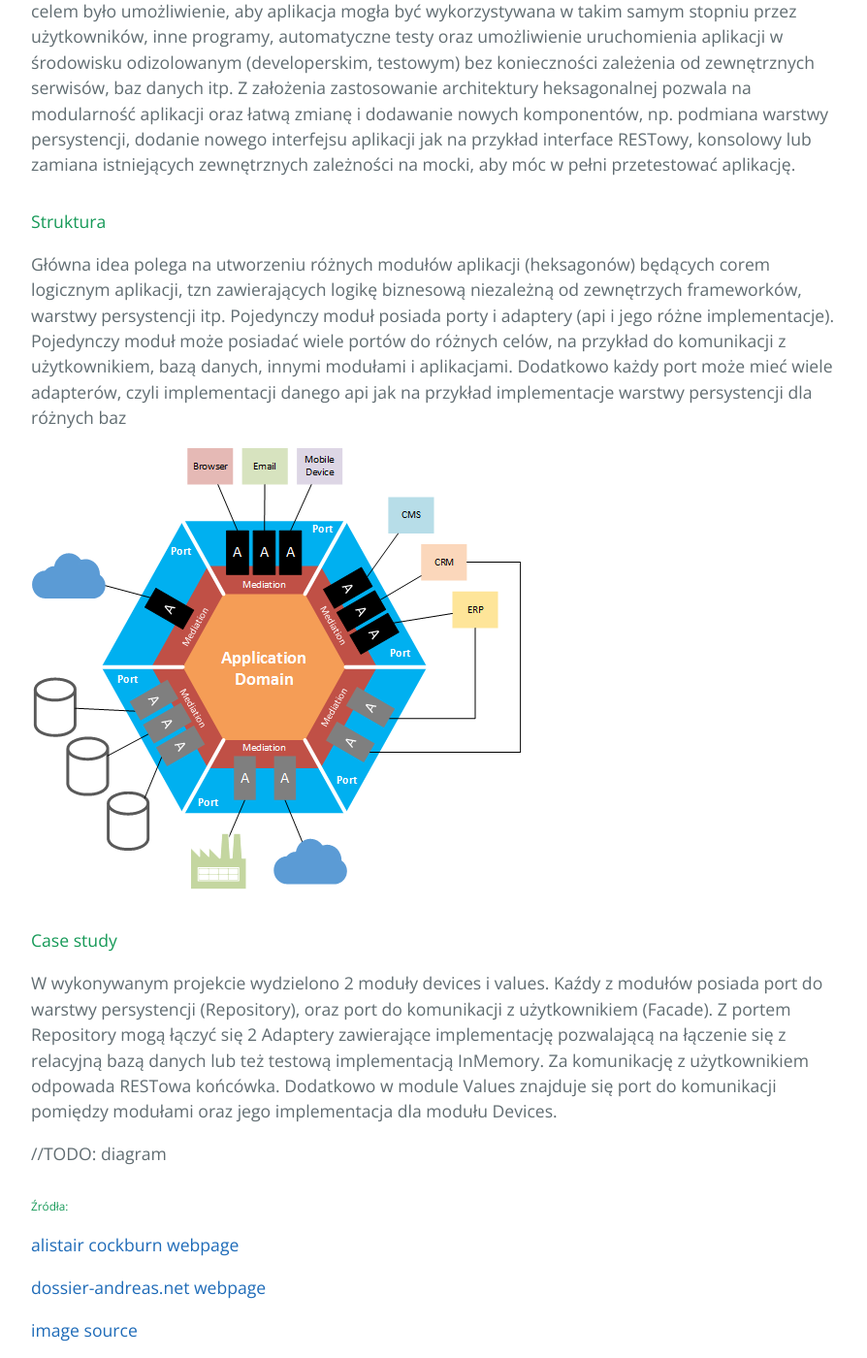
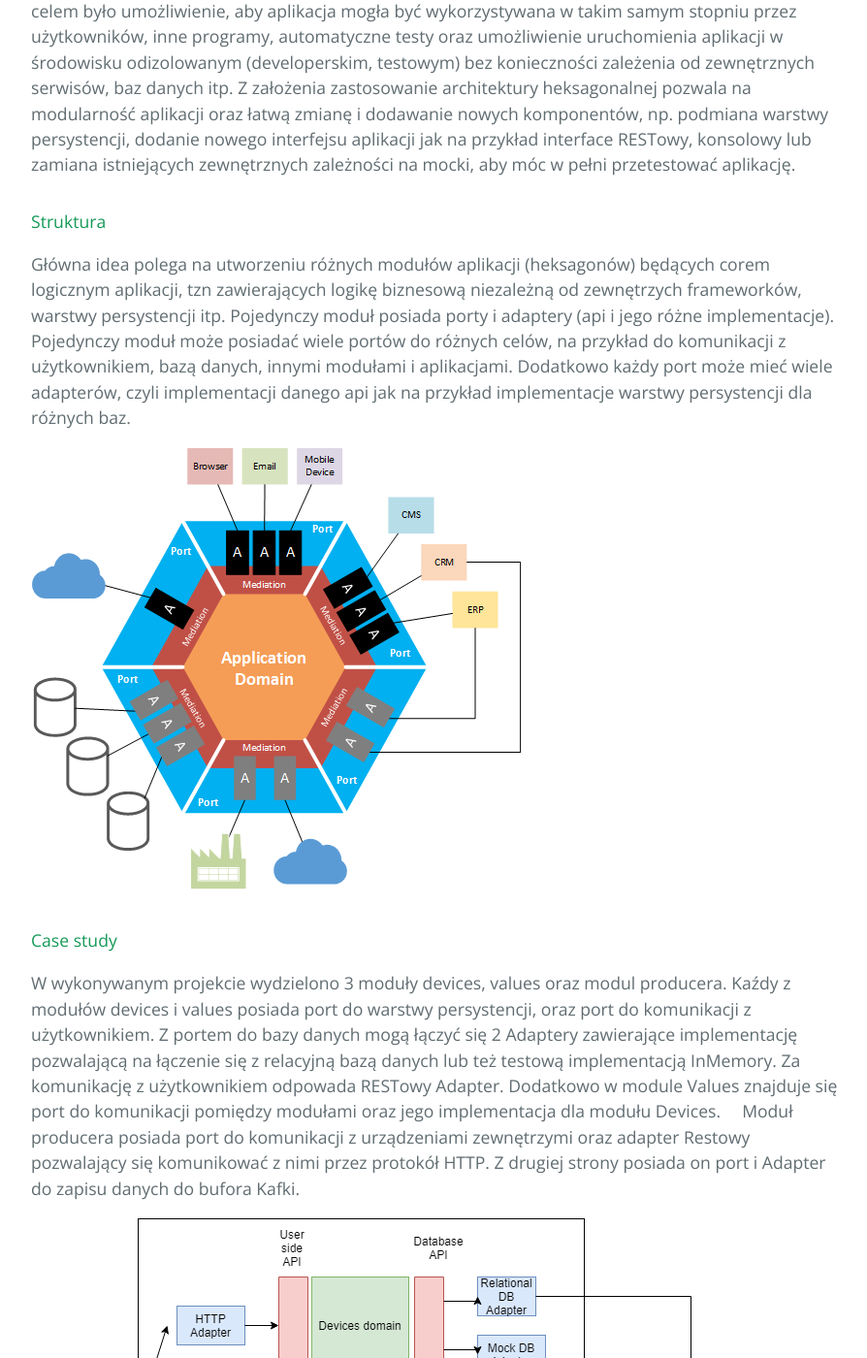
Before and after one commit to kamdibus/PIK, a Jekyll site: the page built from _posts/2018-05-30-Hexagonal-Architecture.md, in a window 1280 px wide and 1400 px high, scrolled down 738 px. Shown: the whole window at 97% size, without its empty margins (192-1086 px from the left). Built offline with Jekyll 4.4.1, drawn with Linux system fonts in a browser that asks for light colours; some of the changed text lies outside the part shown.

Commit message:
Hex arch v 1.4

```diff
--- a/_posts/2018-05-30-Hexagonal-Architecture.md
+++ b/_posts/2018-05-30-Hexagonal-Architecture.md
@@ -1,26 +1,48 @@
 ---
 layout: post
-title: "Sample post"
+title: "Architektura Hexagonalna"
 ---
 
 ### Architektura heksagonalna
 ###### Przemysław WIlczyński
 #### Wstęp
-Celem niniejszego artykułu jest pokazanie głównej idei budowania aplikacji z wykorzystaniem architektury heksagonalnej (zwanej również architekturą portów i adapterów), przedstawieniem jej zalet oraz próby jej wykorzystania.
+Celem niniejszego artykułu jest pokazanie głównej idei budowania aplikacji z wykorzystaniem
+architektury heksagonalnej (zwanej również architekturą portów i adapterów), przedstawieniem
+jej zalet oraz próby jej wykorzystania.
 #### Cel wprowadzenia architektury
-Koncept architektury heksagonalnej został wprowadzony przez Alistair Cockburn w 2005. Głównym celem było umożliwienie, aby aplikacja mogła być wykorzystywana w takim samym stopniu przez użytkowników, inne programy, automatyczne testy oraz umożliwienie uruchomienia aplikacji w środowisku odizolowanym (developerskim, testowym) bez konieczności zależenia od zewnętrznych serwisów, baz danych itp.
-Z  założenia zastosowanie architektury heksagonalnej pozwala na modularność aplikacji oraz łatwą zmianę i dodawanie nowych komponentów, np. podmiana warstwy persystencji, dodanie nowego interfejsu aplikacji jak na przykład interface RESTowy, konsolowy lub zamiana istniejących zewnętrznych zależności na mocki, aby móc w pełni przetestować aplikację.
+Koncept architektury heksagonalnej został wprowadzony przez Alistair Cockburn w 2005.
+Głównym celem było umożliwienie, aby aplikacja mogła być wykorzystywana w takim samym stopniu przez
+użytkowników, inne programy, automatyczne testy oraz umożliwienie uruchomienia aplikacji w środowisku
+odizolowanym (developerskim, testowym) bez konieczności zależenia od zewnętrznych serwisów, baz danych itp.
+Z  założenia zastosowanie architektury heksagonalnej pozwala na modularność aplikacji oraz łatwą zmianę
+i dodawanie nowych komponentów, np. podmiana warstwy persystencji, dodanie nowego interfejsu aplikacji
+jak na przykład interface RESTowy, konsolowy lub zamiana istniejących zewnętrznych zależności na mocki,
+aby móc w pełni przetestować aplikację.
 #### Struktura
-Główna idea polega na utworzeniu różnych modułów aplikacji (heksagonów) będących corem logicznym aplikacji, tzn zawierających logikę biznesową niezależną od zewnętrzych frameworków, warstwy persystencji itp.
-Pojedynczy moduł posiada porty i adaptery (api i jego różne implementacje). Pojedynczy moduł może posiadać wiele portów do różnych celów, na przykład do komunikacji z użytkownikiem, bazą danych, innymi modułami i aplikacjami. Dodatkowo każdy port może mieć wiele adapterów, czyli implementacji danego api jak na przykład implementacje warstwy persystencji dla różnych baz
+Główna idea polega na utworzeniu różnych modułów aplikacji (heksagonów) będących corem logicznym
+aplikacji, tzn zawierających logikę biznesową niezależną od zewnętrzych frameworków, warstwy
+persystencji itp.
+Pojedynczy moduł posiada porty i adaptery (api i jego różne implementacje). Pojedynczy moduł może
+posiadać wiele portów do różnych celów, na przykład do komunikacji z użytkownikiem, bazą danych, innymi
+modułami i aplikacjami. Dodatkowo każdy port może mieć wiele adapterów, czyli implementacji danego api
+jak na przykład implementacje warstwy persystencji dla różnych baz.
 
 ![Schemat modułu](https://github.com/kamdibus/PIK/blob/gh-pages/img/hex.png?raw=true "Struktura modułu")
 
 #### Case study
-W wykonywanym projekcie wydzielono 2 moduły devices i values. Kaźdy z modułów posiada port do warstwy persystencji (Repository), oraz port do komunikacji z użytkownikiem (Facade). Z portem Repository mogą łączyć się 2 Adaptery zawierające implementację pozwalającą na łączenie się z relacyjną bazą danych lub też testową implementacją InMemory. Za komunikację z użytkownikiem odpowada RESTowa końcówka.
-Dodatkowo w module Values znajduje się port do komunikacji pomiędzy modułami oraz jego implementacja dla modułu Devices.
+W wykonywanym projekcie wydzielono 3 moduły devices, values oraz modul producera. Kaźdy z modułów devices i values posiada port do
+warstwy persystencji, oraz port do komunikacji z użytkownikiem. Z portem
+do bazy danych mogą łączyć się 2 Adaptery zawierające implementację pozwalającą na łączenie się z
+relacyjną bazą danych lub też testową implementacją InMemory. Za komunikację z użytkownikiem odpowada
+RESTowy Adapter.
+Dodatkowo w module Values znajduje się port do komunikacji pomiędzy modułami oraz jego implementacja
+dla modułu Devices.
+Moduł producera posiada port do komunikacji z urządzeniami zewnętrzymi oraz adapter Restowy pozwalający się komunikować
+z nimi przez protokół HTTP. Z drugiej strony posiada on port i Adapter do zapisu danych do bufora Kafki.
 
-//TODO: diagram
+
+![Architektura aplikajci](https://github.com/kamdibus/PIK/blob/gh-pages/img/arch2.png?raw=true "Architektura")
+
 ###### Źródła:
 [alistair cockburn webpage](http://alistair.cockburn.us/Hexagonal+architecture)
 
```
Also changed, not shown: img/arch2.png (added).
